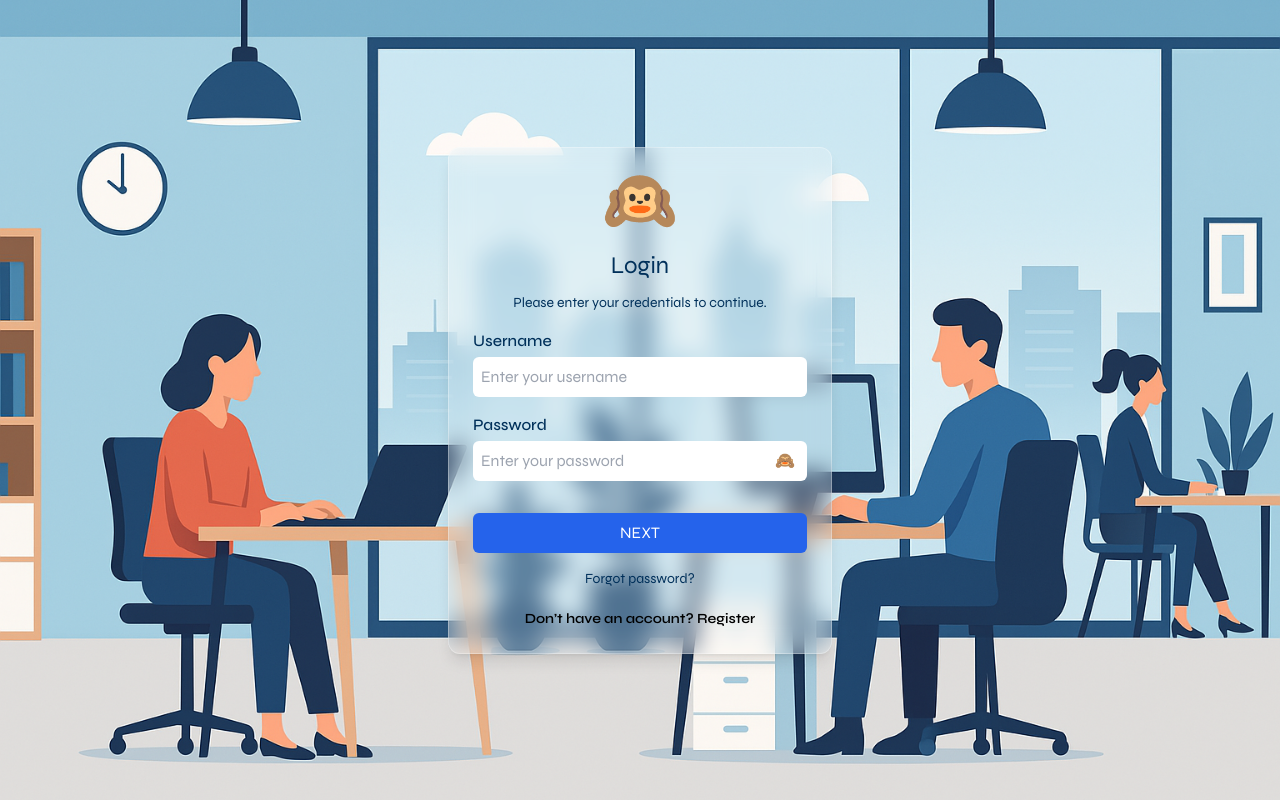
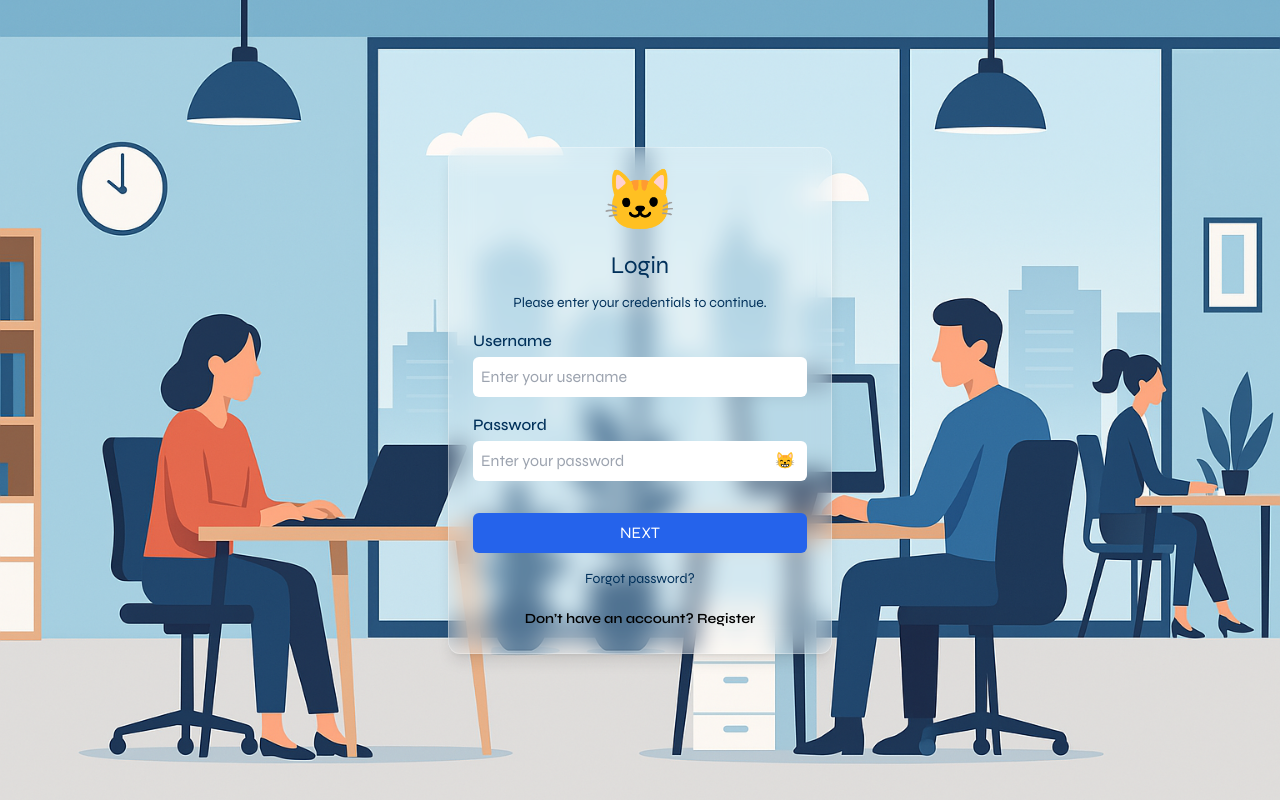
Before and after one commit to ibsenquaresma/reservation-system.App-Front, a React (Create React App) app: page /login in a window 1280 px wide. Built offline with nearby package versions, Linux system fonts and the light colour scheme.

Commit message:
Change Emoji Login

```diff
--- a/src/pages/Login/Login.tsx
+++ b/src/pages/Login/Login.tsx
@@ -60,7 +60,7 @@ export default function PasswordVerification() {
     >
       <div className="w-96 p-6 text-center bg-white/20 backdrop-blur-md shadow-lg rounded-xl border border-white/30">
         <div className="flex justify-center mb-4">
-          <span className="text-6xl">{password ? '🙈' : '🙉'}</span>
+        <span className="text-6xl">{password ? '🙀' : '🐱'}</span>
         </div>
 
         <h2 className={styles.login__title}>Login</h2>
@@ -110,7 +110,7 @@ export default function PasswordVerification() {
                 className="absolute right-3 text-gray-500"
                 onClick={togglePasswordVisibility}
               >
-                {showPassword ? "👁️" : "🙈"}
+                {showPassword ? "👁️" : "😸"}
               </button>
             </div>
           </div>
--- a/src/pages/Login/LogoutButton.tsx
+++ b/src/pages/Login/LogoutButton.tsx
@@ -15,7 +15,7 @@ const LogoutButton: React.FC = () => {
       return;
     }
 
-    if (isLoggingOut) return; // Previna múltiplos cliques
+    if (isLoggingOut) return;
     setIsLoggingOut(true);
 
     try {
```
